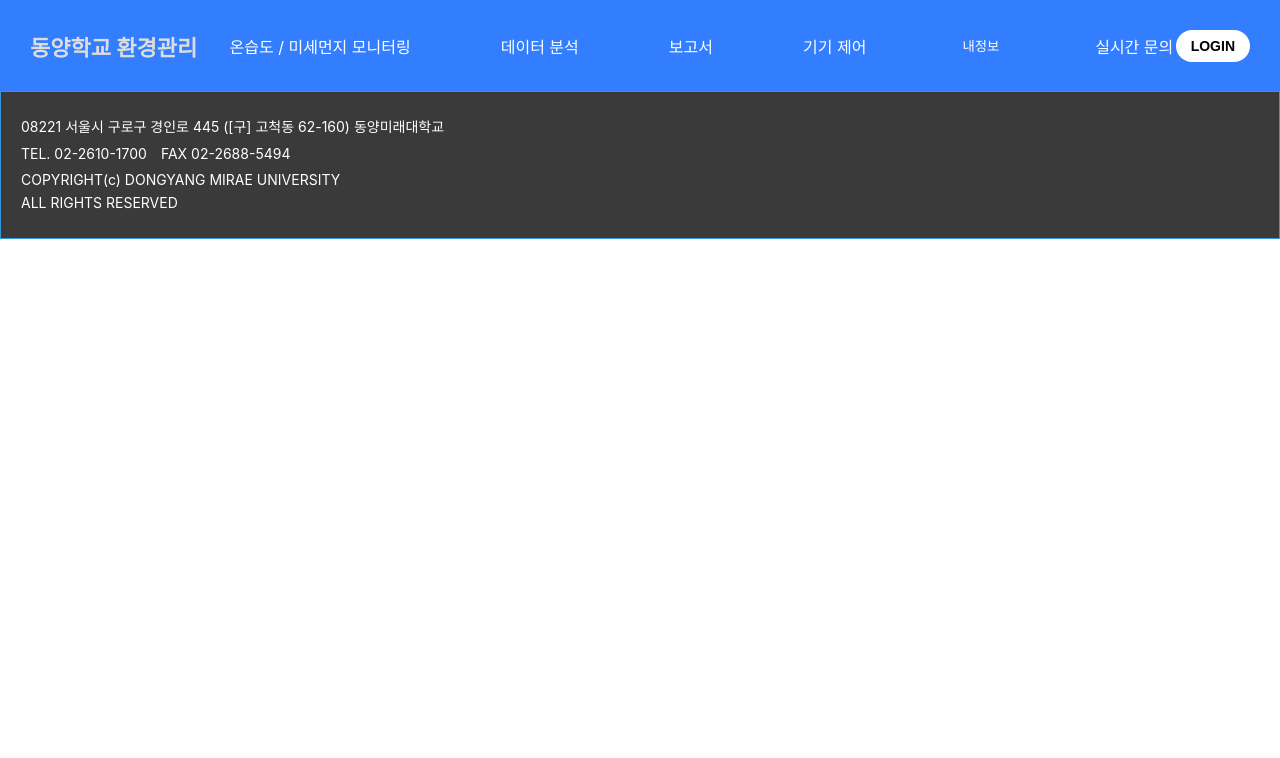
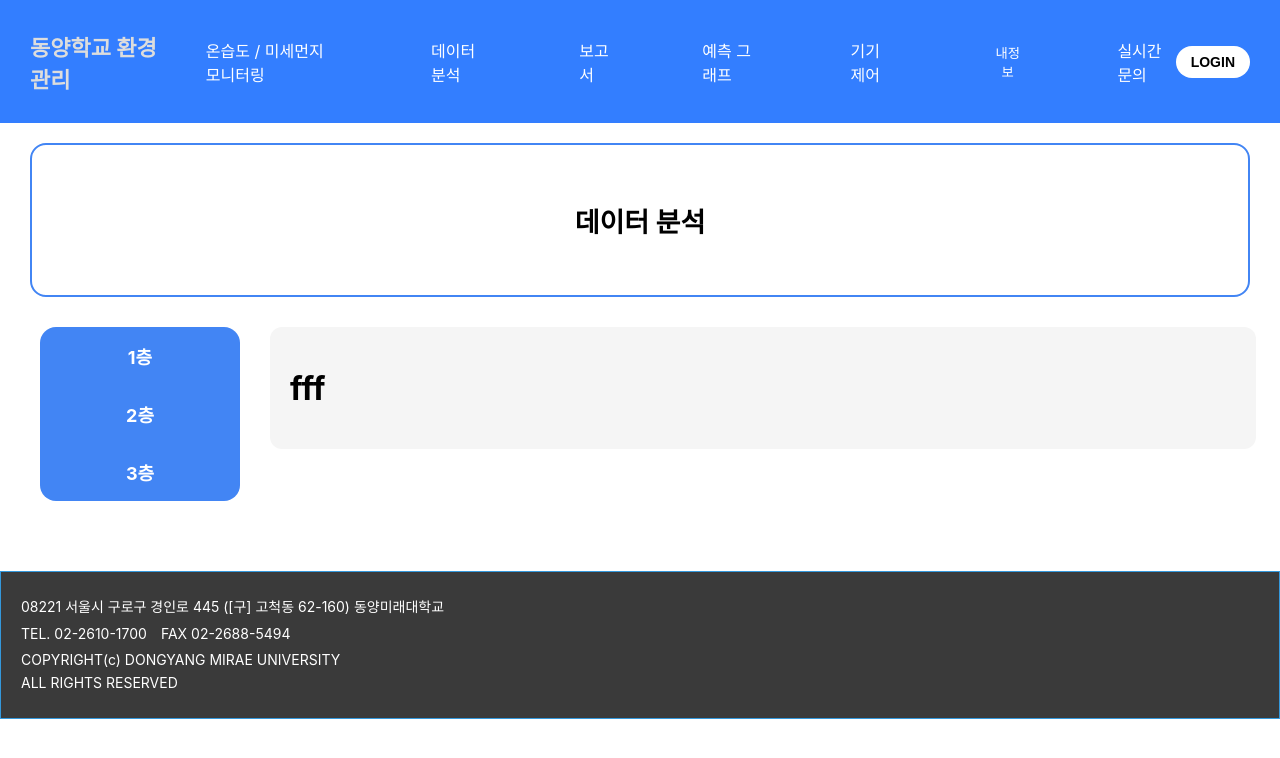
Before and after one commit to haha096/SEMS_Project, a React (Create React App) app in the folder frontend/: page /forecastgraph in a window 1280 px wide. Shown: the top 758 px of the page. Built offline with nearby package versions, Linux system fonts and the light colour scheme; no server answers.

Commit message:
예측 그래프 UI기반

```diff
--- a/frontend/src/AppRouter.js
+++ b/frontend/src/AppRouter.js
@@ -20,6 +20,7 @@ import UpdatePwd from "./mypage/UpdatePwd";
 import {useEffect, useRef, useState} from "react";
 import SockJS from 'sockjs-client';
 import { Client } from '@stomp/stompjs';
+import ForecastGraph from "./page/Forecast/ForecastGraph";
 
 function AppRouter({ message, isLoggedIn, userNickname, isAdmin, handleLogin, handleLogout, socket, hasNewMessage, setHasNewMessage }) {
     const clientRef = useRef(null);
@@ -43,6 +44,7 @@ function AppRouter({ message, isLoggedIn, userNickname, isAdmin, handleLogin, ha
                 <Route path="/chatt" element={<Chat />} />
                 <Route path="/sensor" element={<SensorData />} />
                 <Route path="/dataanalysis" element={<DataAnalysis />} />
+                <Route path="/forecastgraph" element={<ForecastGraph />} />
                 <Route path="/monitoring_indoor" element={<Monitoring_indoor socket={socket}/>} />
                 <Route path="/monitoring_outdoor" element={<Monitoring_outdoor />} />
                 <Route path="/devicecontrol" element={<Device_Control />} />
--- a/frontend/src/components/Header.js
+++ b/frontend/src/components/Header.js
@@ -23,6 +23,7 @@ function Header({ isLoggedIn, handleLogout, hasNewMessage }) {
                 <Link to="/Monitoring_indoor" style={{ textDecoration: 'none' }}>온습도 / 미세먼지 모니터링</Link>
                 <Link to="/dataanalysis" style={{ textDecoration: 'none' }}>데이터 분석</Link>
                 <Link to="/" style={{ textDecoration: 'none' }}>보고서</Link>
+                <Link to="/forecastgraph" style={{ textDecoration: 'none' }}>예측 그래프</Link>
                 <Link to="/devicecontrol" style={{ textDecoration: 'none' }}>기기 제어</Link>
                 <button onClick={handleMyPageClick} style={{ background: 'none', border: 'none', cursor: 'pointer', color: 'inherit' }}>
                     내정보
--- /dev/null
+++ b/frontend/src/page/Forecast/ForecastGraph.js
@@ -0,0 +1,101 @@
+import React, {useState} from "react";
+import { Link } from "react-router-dom";
+import ForecastGraph_FirstRoom1 from "./ForecastGraph_Floor/ForecastGraph_FirstRoom1";
+
+function ForecastGraph() {
+    const [showSubmenu, setShowSubmenu] = useState(false);
+
+    // 어떤 컨텐츠를 보여줄지 결정하는 state
+    const [activeRoom, setActiveRoom] = useState("1-1교실");
+
+    const [show1F, setShow1F] = useState(false);
+    const [show2F, setShow2F] = useState(false);
+    const [show3F, setShow3F] = useState(false);
+
+    const renderContent = () => {
+        switch (activeRoom) {
+            case "1-1교실":
+                return <ForecastGraph_FirstRoom1/>;
+            case "1-2교실":
+                return <p>📘 1층 - 1-2교실 페이지입니다.</p>;
+            case "도서관":
+                return <p>📚 1층 - 도서관 페이지입니다.</p>;
+            case "2-1교실":
+                return <p>🏫 2층 - 2-1교실 페이지입니다.</p>;
+            case "2-2교실":
+                return <p>🏫 2층 - 2-2교실 페이지입니다.</p>;
+            case "과학실":
+                return <p>🧪 2층 - 과학실 페이지입니다.</p>;
+            case "3-1교실":
+                return <p>🎵 3층 - 3-1교실 페이지입니다.</p>;
+            case "3-2교실":
+                return <p>🎵 3층 - 3-2교실 페이지입니다.</p>;
+            case "음악실":
+                return <p>🎶 3층 - 음악실 페이지입니다.</p>;
+            default:
+                return <p>기본 페이지입니다.</p>;
+        }
+    };
+
+
+    return (
+        <div>
+            <br />
+            <div className="data-analysis-container">
+                <h2>데이터 분석</h2>
+            </div>
+            <br />
+
+            <div className="container2">
+                {/* 왼쪽 메뉴 */}
+                <div className="menu-container">
+
+                    {/* 1층 */}
+                    <div className="menu-item"
+                         onMouseEnter={() => setShow1F(true)}
+                         onMouseLeave={() => setShow1F(false)}>
+                        1층
+                        <div className={`submenu ${show1F ? 'show' : ''}`}>
+                            <div onClick={() => setActiveRoom("도서관")}>도서관</div>
+                            <div onClick={() => setActiveRoom("1-1교실")}>1-1 교실</div>
+                            <div onClick={() => setActiveRoom("1-2교실")}>1-2 교실</div>
+                        </div>
+                    </div>
+
+                    {/* 2층 */}
+                    <div className="menu-item"
+                         onMouseEnter={() => setShow2F(true)}
+                         onMouseLeave={() => setShow2F(false)}>
+                        2층
+                        <div className={`submenu ${show2F ? 'show' : ''}`}>
+                            <div onClick={() => setActiveRoom("과학실")}>과학실</div>
+                            <div onClick={() => setActiveRoom("2-1교실")}>2-1 교실</div>
+                            <div onClick={() => setActiveRoom("2-2교실")}>2-2 교실</div>
+                        </div>
+                    </div>
+
+                    {/* ✅ 3층 - 서브메뉴 추가 */}
+                    <div className="menu-item"
+                         onMouseEnter={() => setShow3F(true)}
+                         onMouseLeave={() => setShow3F(false)}>
+                        3층
+                        <div className={`submenu ${show3F ? 'show' : ''}`}>
+                            <div onClick={() => setActiveRoom("3-1교실")}>3-1 교실</div>
+                            <div onClick={() => setActiveRoom("3-2교실")}>3-2 교실</div>
+                            <div onClick={() => setActiveRoom("음악실")}>음악실</div>
+                        </div>
+                    </div>
+                </div>
+
+                {/* 오른쪽 내용 */}
+                <div className="content-area">
+                    {renderContent()}
+                </div>
+            </div>
+
+            <br /><br /><br />
+        </div>
+    );
+}
+
+export default ForecastGraph;
--- /dev/null
+++ b/frontend/src/page/Forecast/ForecastGraph_Floor/ForecastGraph_FirstRoom1.js
@@ -0,0 +1,13 @@
+import React, {useState} from "react";
+import { Link } from "react-router-dom";
+
+
+function ForecastGraph_FirstRoom1(){
+    return(
+            <div>
+                <h1>fff</h1>
+            </div>
+    );
+}
+
+export default ForecastGraph_FirstRoom1;
```
